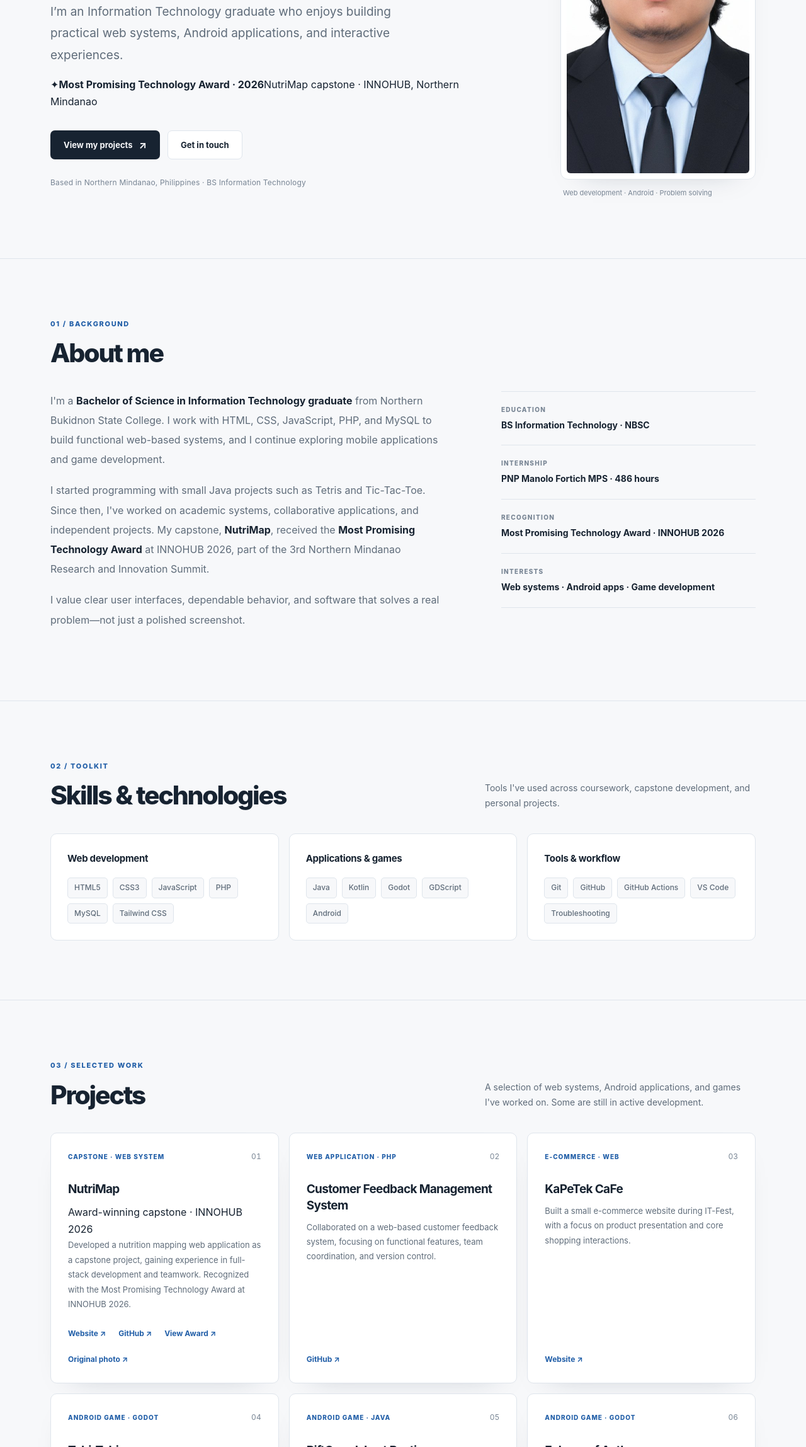
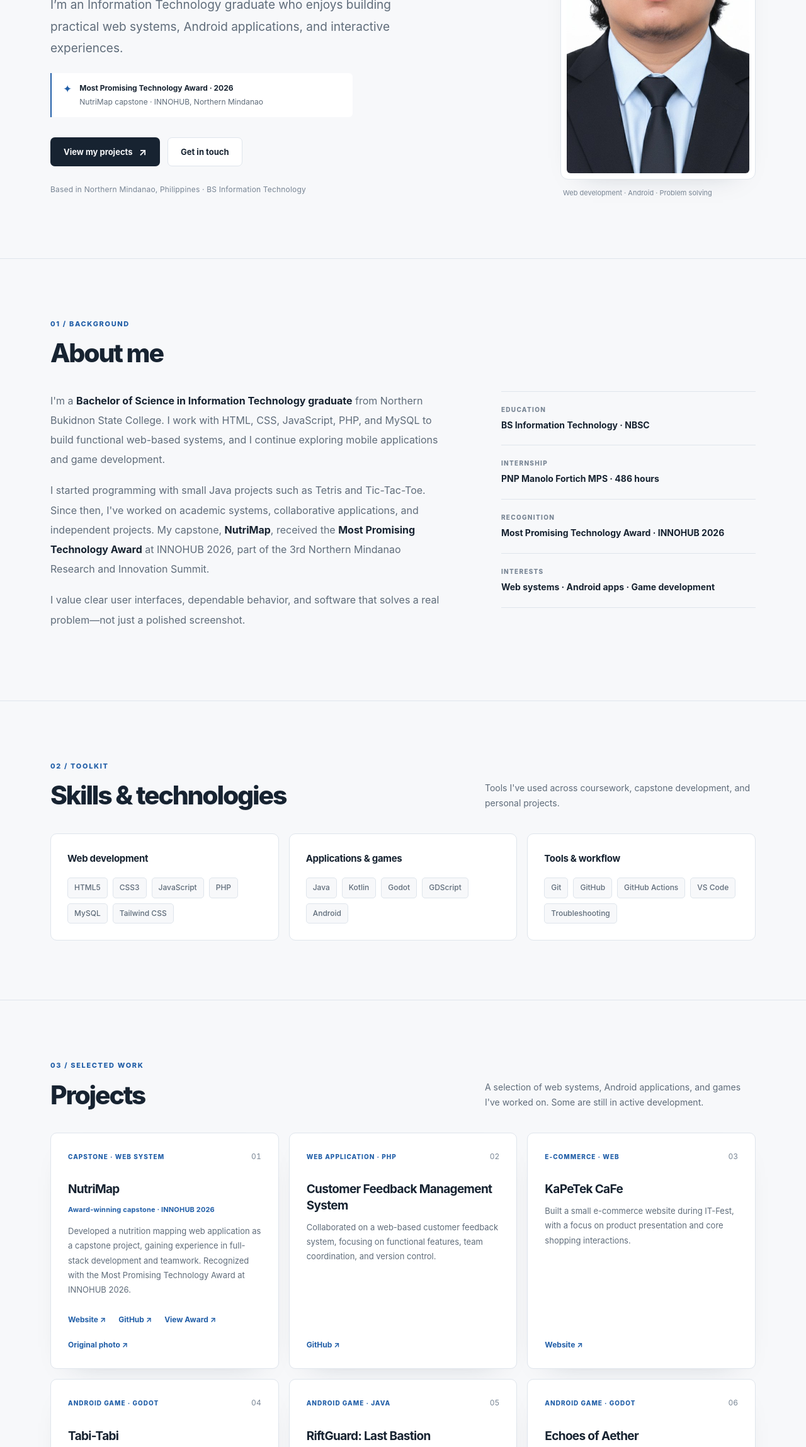
Before and after one commit to LokiJ07/MyPortfolio, a plain HTML site: page index.html in a window 1280 px wide. Shown: the part 503-2800 px from the top of the page at 63% size. Drawn offline with Linux system fonts and the light colour scheme.

Commit message:
style: add restrained award highlight and evidence notes

```diff
--- a/styles.css
+++ b/styles.css
@@ -221,3 +221,13 @@ img { display: block; max-width: 100%; }
 @media (prefers-reduced-motion: reduce) {
   *, *::before, *::after { scroll-behavior: auto !important; animation-duration: .01ms !important; transition-duration: .01ms !important; }
 }
+
+
+/* Award highlights: quiet, editorial treatment consistent with the portfolio. */
+.hero-recognition { display: flex; align-items: flex-start; gap: 12px; margin: 22px 0 0; padding: 15px 18px; max-width: 480px; border-left: 2px solid var(--accent); background: var(--surface); border-radius: 0 6px 6px 0; font-size: 12px; line-height: 1.5; }
+.recognition-symbol { color: var(--accent); font-size: 17px; line-height: 1.2; }
+.hero-recognition strong { color: var(--ink); display: block; font-size: 12px; font-weight: 750; }
+.recognition-details { display: block; color: var(--muted); margin-top: 4px; }
+.project-achievement { display: inline-block; align-self: flex-start; margin: 0 0 13px; color: var(--accent); font-size: 11px; font-weight: 750; letter-spacing: .015em; }
+.award-evidence-note, .award-modal-note { margin: 18px 0 0; color: var(--muted); font-size: 12px; line-height: 1.7; }
+.award-evidence-note a, .award-modal-note a { color: var(--accent); font-weight: 700; text-underline-offset: 3px; }
```
